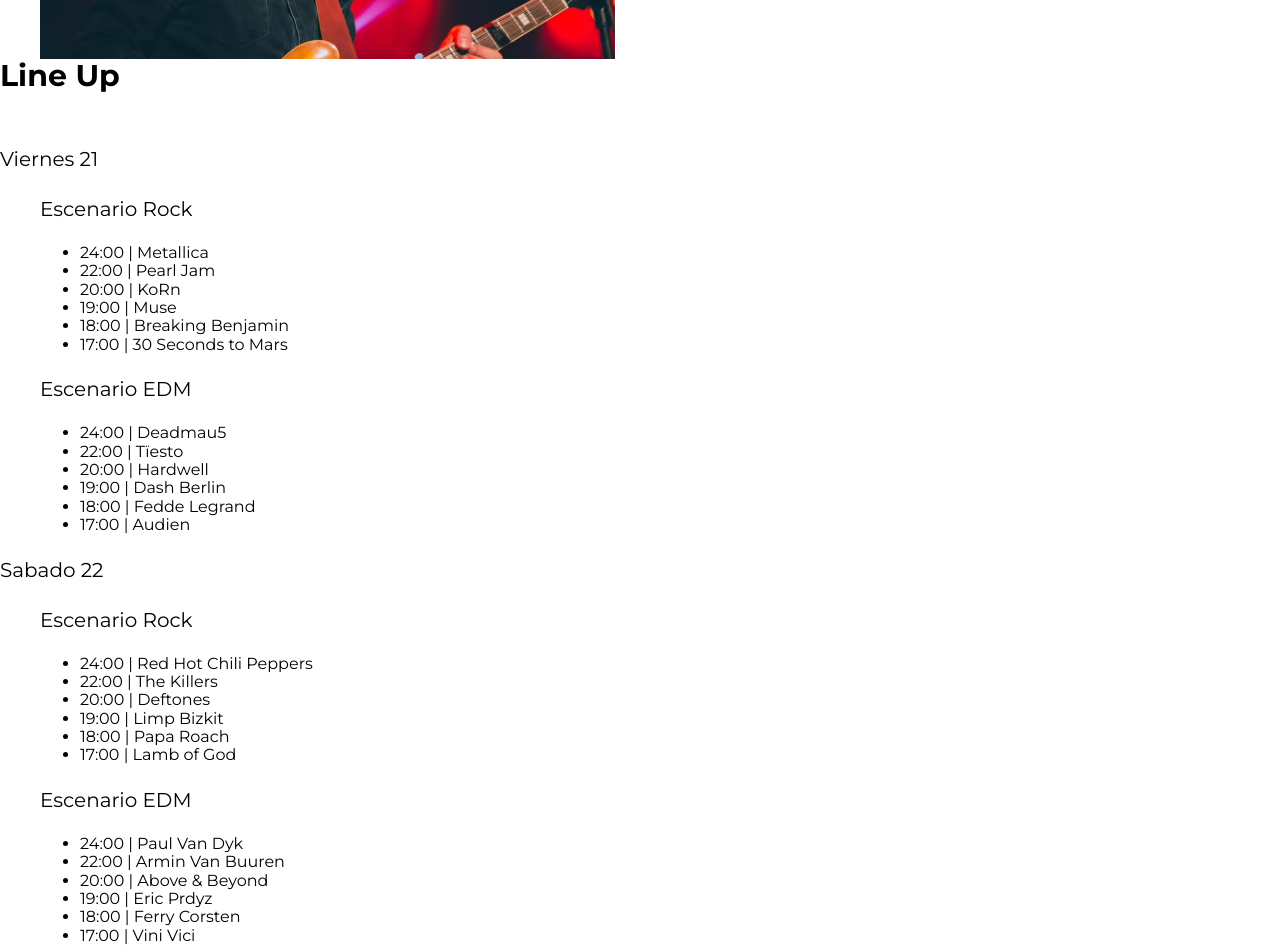
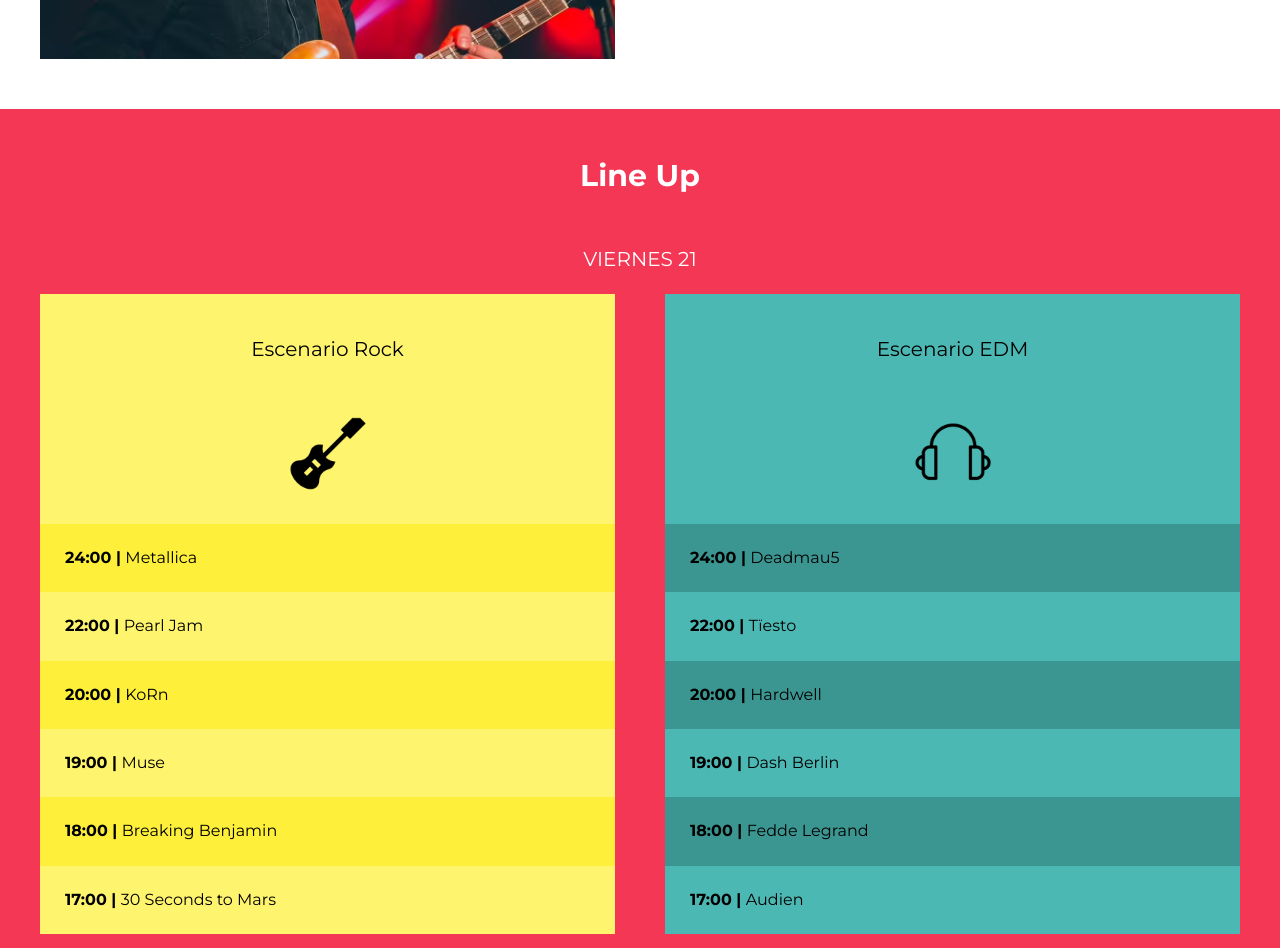
Before and after one commit to KevinGibram/FestivalMusica_inicio, a website: page index.html in a window 1280 px wide. Shown: the part 1100-2048 px from the top of the page. Drawn offline with Linux system fonts and the light colour scheme.

Commit message:
Finalizando el SCSS al Lineup

```diff
--- a/src/scss/base/_mixin.scss
+++ b/src/scss/base/_mixin.scss
@@ -23,3 +23,9 @@
     grid-template-columns: repeat($columnas, 1fr);
     gap: $espaciado;
 }
+
+@mixin resetear-lista{
+    margin: 0;
+    padding: 0;
+    list-style: none;
+}
--- a/src/scss/layout/_festival.scss
+++ b/src/scss/layout/_festival.scss
@@ -3,6 +3,7 @@
 
 .sobre-festival{
     margin-top: 5rem;
+    margin-bottom: 5rem;
 
     @include m.tablets {
         @include m.grid(2, 5rem);
--- /dev/null
+++ b/src/scss/layout/_lineup.scss
@@ -0,0 +1,84 @@
+@use 'src/scss/base/variables' as v;
+@use 'src/scss/base/mixin' as m;
+
+.lineUp{
+    background-color: v.$rosa;
+    padding: 5rem 0;
+
+    h3, p{
+        text-align: center;
+        color: v.$blanco;
+    }
+
+    .dia{
+        text-transform: uppercase;
+        margin-bottom: 5rem 0;
+    }
+}
+
+.contenedor_escenario{
+    @include m.tablets {
+       @include m.grid(2, 5rem);
+    }
+
+    p{
+        color: v.$negro;
+    }
+
+    .escenario{
+        margin-top: 2rem;
+        padding-top: 2rem;
+
+        @include m.tablets {
+            margin-top: 0;
+        }
+
+        .nombre-escenario{
+            &:after{
+                content: '';
+                display: block;
+                width: 20rem;
+                height: 10rem;
+                background-size: 15rem;
+                background-repeat: no-repeat;
+                background-position: center center;
+                margin: 2em auto 0 auto;
+            }
+        }
+    }
+}
+
+.edm .nombre-escenario:after{
+    background-image: url(../../../build/img/icono_edm.png);
+}
+
+.rock .nombre-escenario:after{
+    background-image: url(../../../build/img/icono_rock.png);
+}
+.calendario{
+    @include m.resetear-lista;
+
+    li{
+        padding: 2.5rem;
+        font-weight: 700;
+
+        span{
+            font-weight: 400;
+        }
+    }
+}
+.bgAmarillo{
+    background-color: v.$amarillo;
+
+    li:nth-child(odd){
+        background-color: darken( v.$amarillo, 10%);
+    }
+}
+
+.bgVerde{
+    background-color: v.$verde;
+
+    li:nth-child(odd){
+        background-color: darken( v.$verde, 10%);
+    }
+}
--- a/src/scss/layout/index.scss
+++ b/src/scss/layout/index.scss
@@ -1,3 +1,4 @@
 @forward "header";
 @forward "video";
 @forward "festival";
+@forward "lineup";
```
Also changed, not shown: build/css/app.css, build/css/layout/index.css, build/img/icono_edm.avif (added), build/img/icono_edm.png (added), build/img/icono_edm.webp (added), build/img/icono_rock.avif (added), build/img/icono_rock.png (added), build/img/icono_rock.webp (added), src/img/icono_edm.png (added), src/img/icono_rock.png (added).
